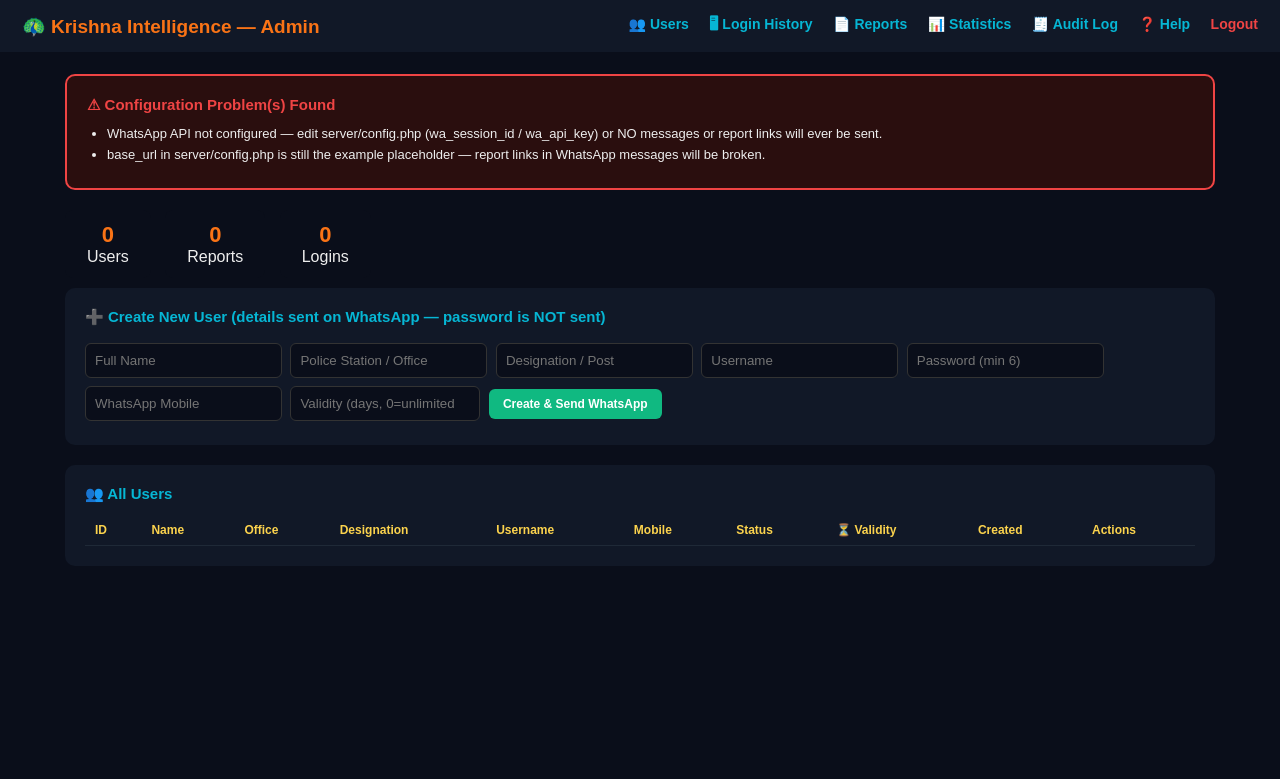
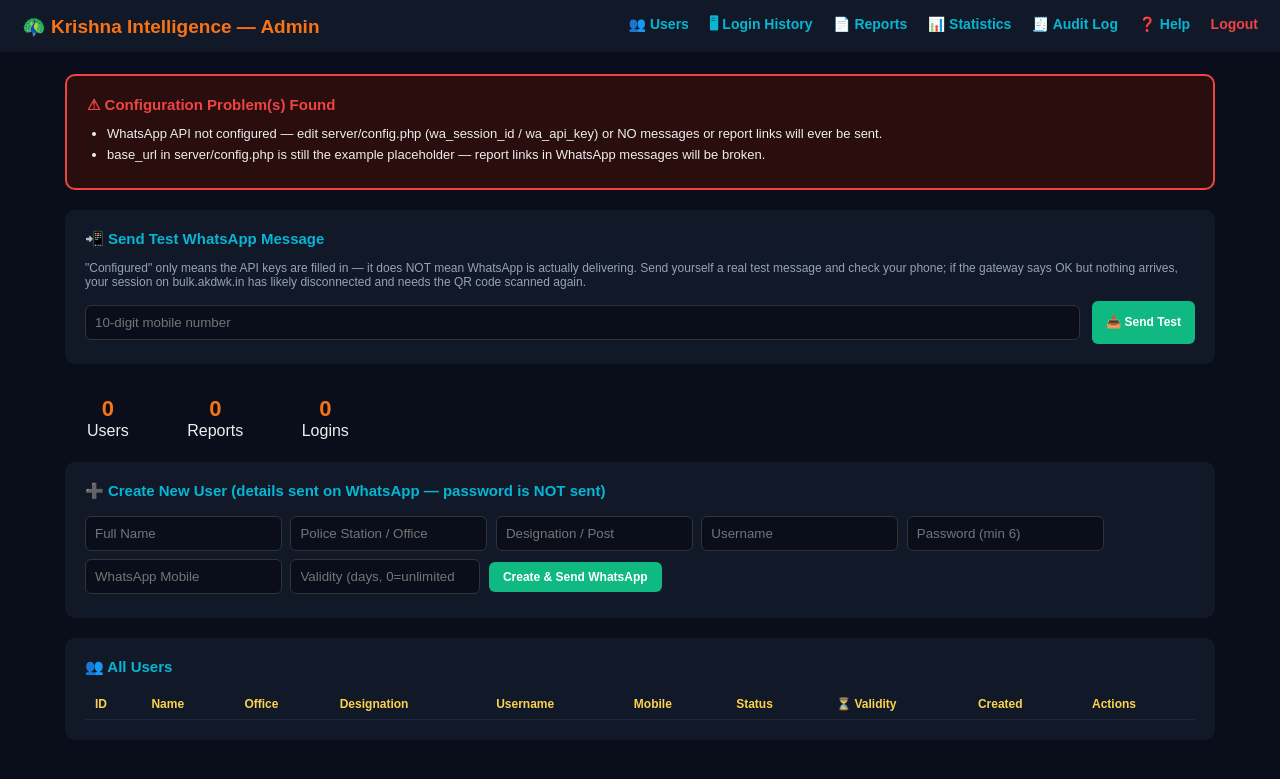
Before and after one commit to akshaykananidwk/CCTV, a PHP site: page /admin/index.php in a window 1280 px wide. Shown: the top 779 px of the page. Run offline with PHP 8.4, Linux system fonts and the light colour scheme; the visitor is signed in with stand-in values (Sample User, id 1); lists and menus that the app fills with data are empty.

Commit message:
Fix WhatsApp reporting false success on a disconnected gateway session
Root cause of 'report reaches the website but WhatsApp never arrives':
wa_send() only checked the HTTP status code from the bulk.akdwk.in-style
gateway. These session-based WhatsApp gateways commonly return HTTP 200
even when the underlying WhatsApp Web session has disconnected (needs
its QR code re-scanned), the session_id/api_key is wrong, or the number
is rejected — the real failure is only described in the response BODY.
The code was treating any 200 response as a successful send, so
upload_report's whatsapp_sent flag (and every OTP send) reported success
even when nothing was actually delivered, with no way to tell why.

server/helpers.php:
- wa_send() now inspects the response body for common gateway failure
  signals (success:false, status:error/fail, a non-empty error field, or
  text like 'not connected' / 'disconnected' / 'session not found' /
  'invalid session' / 'unauthorized') and treats those as a failure with
  the raw gateway response as the reason, instead of blind HTTP-200 trust
- Every gateway response (success or failure) is now logged so a genuine
  delivery problem can be diagnosed from error_log even when the HTTP
  layer looks fine

server/admin/index.php:
- New '📲 Send Test WhatsApp Message' tool on the admin dashboard: enter
  a number, send a real test message, and see the gateway's raw response
  on screen — the direct way to confirm whether WhatsApp is actually
  working rather than just 'configured', and to catch a disconnected
  bulk.akdwk.in session immediately instead of it silently going stale

Verified against a mock gateway that reproduces the exact failure mode
(HTTP 200 with a 'session not connected' / 'success:false' body): the
fix now correctly reports failure with the raw reason, while a genuinely
successful response is still accepted; confirmed report upload still
succeeds and honestly reports whatsapp_sent:false in this scenario
(previously it would have wrongly reported true); confirmed the new
admin test-send tool surfaces the same diagnostic.

Co-Authored-By: Claude Fable 5 <noreply@anthropic.com>
Claude-Session: https://claude.ai/code/session_013xkzNSJ3ospqroDJFujmQp

```diff
--- a/server/admin/index.php
+++ b/server/admin/index.php
@@ -234,6 +234,22 @@ if ($logged && $_SERVER['REQUEST_METHOD'] === 'POST') {
         }
     }
 
+    if ($do === 'test_whatsapp' && !empty($_POST['test_mobile'])) {
+        $testMobile = trim($_POST['test_mobile']);
+        [$waTestOk, $waTestReason] = wa_send($testMobile,
+            "🦚 Krishna Intelligence — this is a TEST message from the "
+            . "admin panel (" . now() . "). If you received this, WhatsApp "
+            . "sending is working correctly.");
+        $waTestResult = $waTestOk
+            ? "✅ Gateway accepted the message. Raw response: "
+              . htmlspecialchars(substr($waTestReason, 0, 400))
+              . " — now check the phone ($testMobile) actually received it "
+              . "within a minute; if not, the gateway itself is lying about "
+              . "delivery and bulk.akdwk.in needs checking directly."
+            : "❌ Send failed: " . htmlspecialchars($waTestReason);
+        audit_log('test_whatsapp', $testMobile, $waTestOk ? 'accepted' : 'failed');
+    }
+
     if ($do === 'del_report' && isset($_POST['rid'])) {
         $r = $pdo->prepare("SELECT * FROM reports WHERE id = ?");
         $r->execute([(int)$_POST['rid']]);
@@ -352,6 +368,26 @@ if ($configWarnings): ?>
 <?php endif; ?>
 <?php if ($err): ?><p class="err"><?= htmlspecialchars($err) ?></p><?php endif; ?>
 <?php if ($msg): ?><p class="msg"><?= htmlspecialchars($msg) ?></p><?php endif; ?>
+
+<div class="card">
+  <h2>📲 Send Test WhatsApp Message</h2>
+  <p style="font-size:12px;color:#94A3B8;margin-top:0">
+    "Configured" only means the API keys are filled in — it does NOT mean
+    WhatsApp is actually delivering. Send yourself a real test message and
+    check your phone; if the gateway says OK but nothing arrives, your
+    session on bulk.akdwk.in has likely disconnected and needs the QR code
+    scanned again.</p>
+  <form method="post" style="display:flex;gap:8px;flex-wrap:wrap">
+    <input type="hidden" name="do" value="test_whatsapp">
+    <input name="test_mobile" placeholder="10-digit mobile number" required
+           style="flex:1;min-width:180px">
+    <button>📤 Send Test</button>
+  </form>
+  <?php if (isset($waTestResult)): ?>
+    <p style="font-size:13px;margin-top:10px;padding:10px;background:#0A0E1A;
+              border-radius:6px;word-break:break-word"><?= $waTestResult ?></p>
+  <?php endif; ?>
+</div>
 
 <?php
 $totU = $pdo->query("SELECT COUNT(*) FROM users")->fetchColumn();
--- a/server/helpers.php
+++ b/server/helpers.php
@@ -110,6 +110,41 @@ function wa_send(string $mobile, string $message, string $mediaUrl = ''): array
         error_log("Krishna: $reason");
         return [false, $reason];
     }
+    // A 200 OK from these session-based WhatsApp gateways does NOT always
+    // mean the message was actually delivered — a disconnected session
+    // (needs the QR code re-scanned on bulk.akdwk.in), a wrong/expired
+    // session_id, or a malformed number commonly still return HTTP 200
+    // with an error described only in the response body. Without that
+    // check, a disconnected WhatsApp session looks identical to success
+    // and nothing ever tells the operator why messages stopped arriving.
+    $bodyLower = strtolower((string)$out);
+    $decoded = json_decode((string)$out, true);
+    $bodyLooksLikeFailure =
+        (is_array($decoded) && (
+            (array_key_exists('success', $decoded) && $decoded['success'] === false)
+            || (array_key_exists('status', $decoded)
+                && in_array(strtolower((string)$decoded['status']), ['error', 'fail', 'failed'], true))
+            || (array_key_exists('error', $decoded) && $decoded['error'])
+            || (array_key_exists('ok', $decoded) && $decoded['ok'] === false)
+        ))
+        || (!is_array($decoded) && (
+            str_contains($bodyLower, 'not connected')
+            || str_contains($bodyLower, 'disconnected')
+            || str_contains($bodyLower, 'session not found')
+            || str_contains($bodyLower, 'session expired')
+            || str_contains($bodyLower, 'invalid session')
+            || str_contains($bodyLower, 'unauthorized')
+            || str_contains($bodyLower, 'invalid api')
+        ));
+    if ($bodyLooksLikeFailure) {
+        $reason = 'WhatsApp gateway responded but reported failure — the '
+                . 'session on bulk.akdwk.in is likely disconnected (needs '
+                . 'the QR code re-scanned) or the session_id/api_key is '
+                . 'wrong. Raw response: ' . substr((string)$out, 0, 300);
+        error_log("Krishna: $reason");
+        return [false, $reason];
+    }
+    error_log('Krishna: WhatsApp gateway response: ' . substr((string)$out, 0, 300));
     return [true, (string)$out];
 }
 
```
